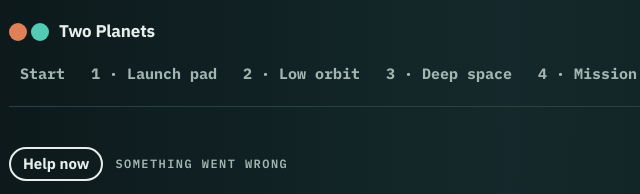
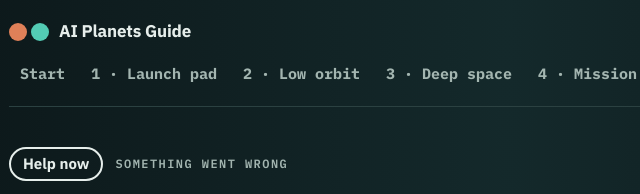
Before and after one commit to dmitrid1718-oss/aiplanets.guide, a plain HTML site: page help.html in a window 1280 px wide. Shown: the top 194 px of the page, 131-771 px from the left. Drawn offline with Linux system fonts and the light colour scheme; no server answers.

Commit message:
Update guide branding to AI Planets Guide

```diff
--- a/help.html
+++ b/help.html
@@ -3,7 +3,7 @@
 <head>
 <meta charset="utf-8">
 <meta name="viewport" content="width=device-width,initial-scale=1,viewport-fit=cover">
-<title>Something Went Wrong · Two Planets</title>
+<title>Something Went Wrong · AI Planets Guide</title>
 
 <link rel="preconnect" href="https://fonts.googleapis.com">
 <link rel="stylesheet" href="https://fonts.googleapis.com/css2?family=IBM+Plex+Mono:wght@400;500;600;700&family=IBM+Plex+Sans:wght@400;500;600;700&display=swap">
@@ -14,7 +14,7 @@
 <div class="wrap" id="top">
 
   <nav class="topnav" aria-label="Guide sections">
-    <a class="brand" href="index.html"><span class="orbs" aria-hidden="true"><i></i><i></i></span><b>Two Planets</b></a>
+    <a class="brand" href="index.html"><span class="orbs" aria-hidden="true"><i></i><i></i></span><b>AI Planets Guide</b></a>
     <ul>
       <li><a href="index.html">Start</a></li>
       <li><a href="level1.html">1 · Launch pad</a></li>
```
